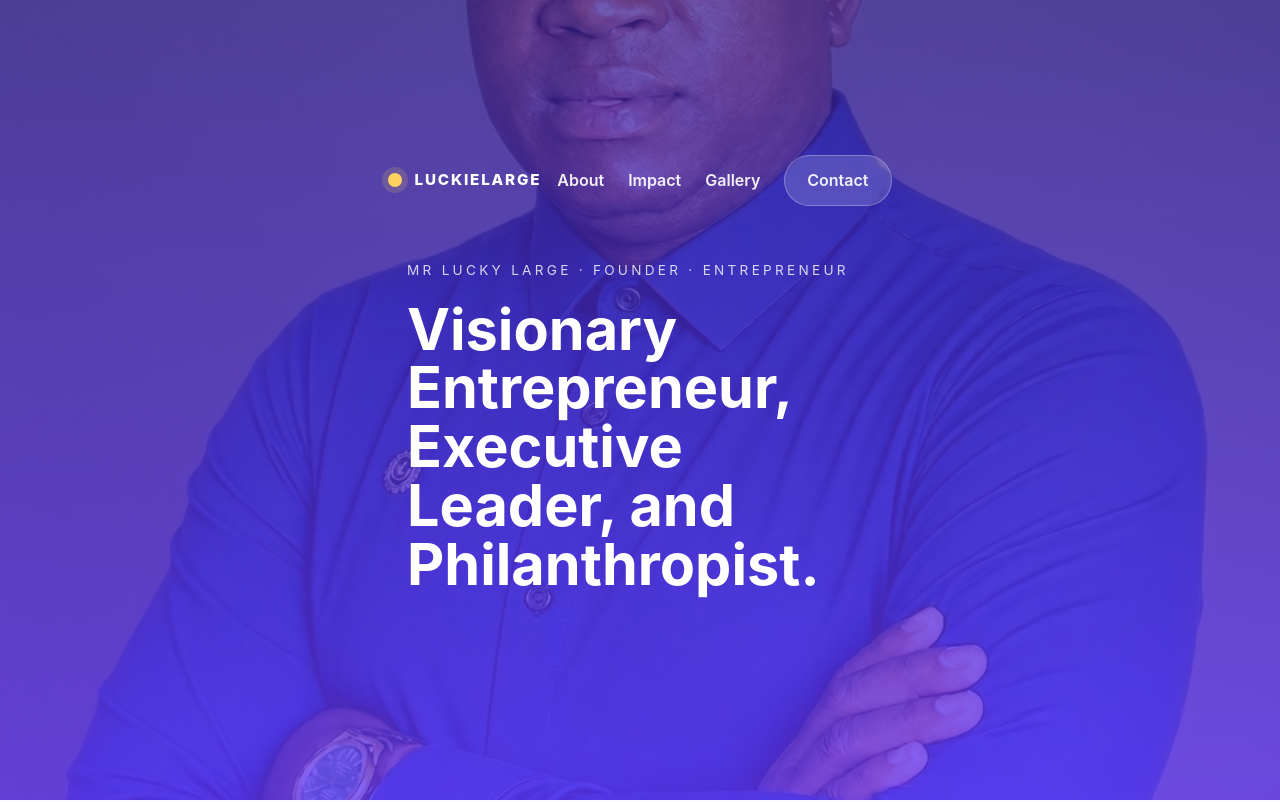
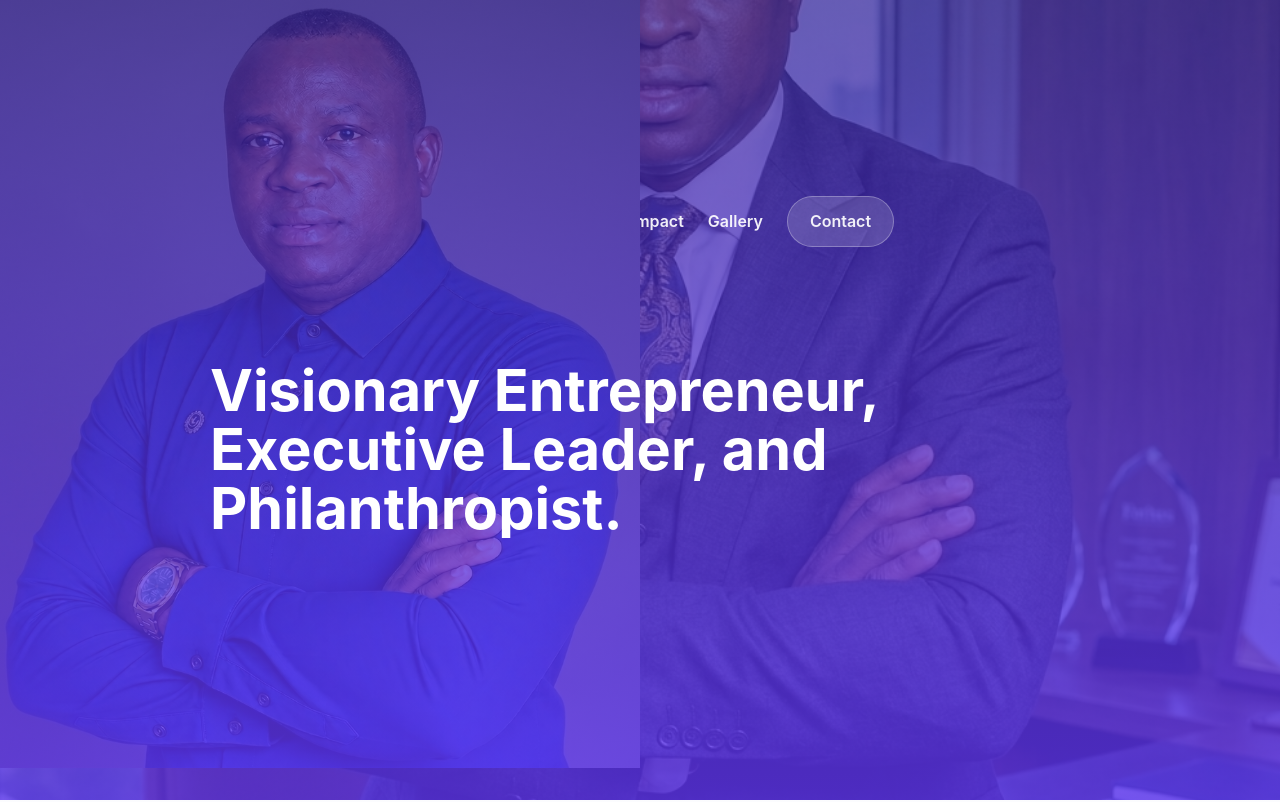
Before and after one commit to Just-stephen/Luckielarge, a React (Create React App) app: page / in a window 1280 px wide. Shown: the top 802 px of the page. Built offline with nearby package versions, Linux system fonts and the light colour scheme.

Commit message:
Fix: hero background crossfade using layered backgrounds and preload

```diff
--- a/src/App.css
+++ b/src/App.css
@@ -148,11 +148,23 @@
 .hero h1 {
   font-size: clamp(3rem, 4.5vw, 5rem);
   line-height: 1.02;
-  margin: 0 0 24px;
-  max-width: 12ch;
+  position: relative;
+  overflow: hidden;
 }
 
-.hero-copy {
+/* Background layers for hero crossfade */
+.hero-bg {
+  position: absolute;
+  inset: 0;
+  background-size: cover;
+  background-position: center;
+  background-repeat: no-repeat;
+  transition: opacity 900ms ease-in-out;
+  opacity: 0;
+}
+
+.hero-bg.visible {
+  opacity: 1;
   font-size: 1.1rem;
   max-width: 640px;
   line-height: 1.8;
--- a/src/App.js
+++ b/src/App.js
@@ -8,6 +8,9 @@ import GalleryPage from './GalleryPage';
 
 function HomePage() {
   const [menuOpen, setMenuOpen] = useState(false);
+  const heroImages = ['image1.jpg', 'image2.jpg'];
+  const [heroIndex, setHeroIndex] = useState(0);
+  const [prevHeroIndex, setPrevHeroIndex] = useState(null);
 
   const toggleMenu = () => setMenuOpen((prev) => !prev);
   const closeMenu = () => setMenuOpen(false);
@@ -24,26 +27,31 @@ function HomePage() {
     }
   }, []);
 
+  // Hero background crossfade using state
   useEffect(() => {
-    const intervalId = setInterval(() => {
-      const hero = document.querySelector('.hero');
-      if (!hero) return;
+    // preload images
+    heroImages.forEach((img) => {
+      const i = new Image();
+      i.src = `/images/${img}`;
+    });
 
-      const currentImage = hero.style.backgroundImage.includes('image2') ? 'image2' : 'image1';
-      const nextImage = currentImage === 'image1' ? 'image2' : 'image1';
+    const id = setInterval(() => {
+      setHeroIndex((h) => {
+        setPrevHeroIndex(h);
+        return (h + 1) % heroImages.length;
+      });
+    }, 4000);
 
-      hero.style.backgroundImage = `linear-gradient(180deg, rgba(55, 35, 155, 0.72), rgba(99, 56, 247, 0.78)), url('/images/${nextImage}.jpg')`;
-    }, 3500);
-
-    return () => clearInterval(intervalId);
+    return () => clearInterval(id);
+    // eslint-disable-next-line react-hooks/exhaustive-deps
   }, []);
 
   const organizationSchema = {
     '@context': 'https://schema.org',
     '@type': 'Organization',
-    name: 'Luckielarge',
-    url: 'https://luckielarge.com',
-    description: 'Luckielarge supports African founders with capital, mentorship, and market access.',
+    name: 'Luckie Large',
+    url: 'https://luckie large.com',
+    description: 'Luckie Large supports African founders with capital, mentorship, and market access.',
     founder: {
       '@type': 'Person',
       name: 'Mr Lucky Large',
@@ -58,7 +66,7 @@ function HomePage() {
         <div className="nav">
           <div className="brand-row">
             <span className="brand-mark" aria-hidden="true" />
-            <span className="brand">Luckielarge</span>
+            <span className="brand">Luckie Large </span>
           </div>
 
           <button
@@ -80,8 +88,24 @@ function HomePage() {
           </nav>
         </div>
 
-        <div className="hero-content">
-          <p className="eyebrow">Mr Lucky Large · Founder · Entrepreneur</p>
+          {/* background layers for smooth crossfade */}
+          {prevHeroIndex !== null && (
+            <div
+              className={`hero-bg`}
+              style={{
+                backgroundImage: `linear-gradient(180deg, rgba(55, 35, 155, 0.72), rgba(99, 56, 247, 0.78)), url('/images/${heroImages[prevHeroIndex]}')`,
+              }}
+            />
+          )}
+          <div
+            className={`hero-bg visible`}
+            style={{
+              backgroundImage: `linear-gradient(180deg, rgba(55, 35, 155, 0.72), rgba(99, 56, 247, 0.78)), url('/images/${heroImages[heroIndex]}')`,
+            }}
+          />
+
+          <div className="hero-content">
+          <p className="eyebrow">Luckie Large </p>
           <h1>Visionary Entrepreneur, Executive Leader, and Philanthropist.</h1>
           {/* <p className="hero-copy">
             Mr Lucky Large is a founder-led entrepreneur helping ambitious African businesses scale through
@@ -97,8 +121,8 @@ function HomePage() {
       <main>
         <section id="about" className="section about">
           <div className="section-header">
-            <span>About Luckielarge</span>
-            <h2>Luckielarge Investment Ltd.</h2>
+            <span>About Luckie Large</span>
+            <h2>Luckie Large Investment Ltd.</h2>
           </div>
           <div className="value-grid">
             <article className="value-card">
@@ -144,7 +168,7 @@ function HomePage() {
       </main>
 
       <footer className="footer">
-        <p>Luckielarge © 2026 · Luckielarge Investment Ltd</p>
+        <p>Luckie Large © 2026 · Luckie Large Investment Ltd</p>
       </footer>
     </div>
   );
```
